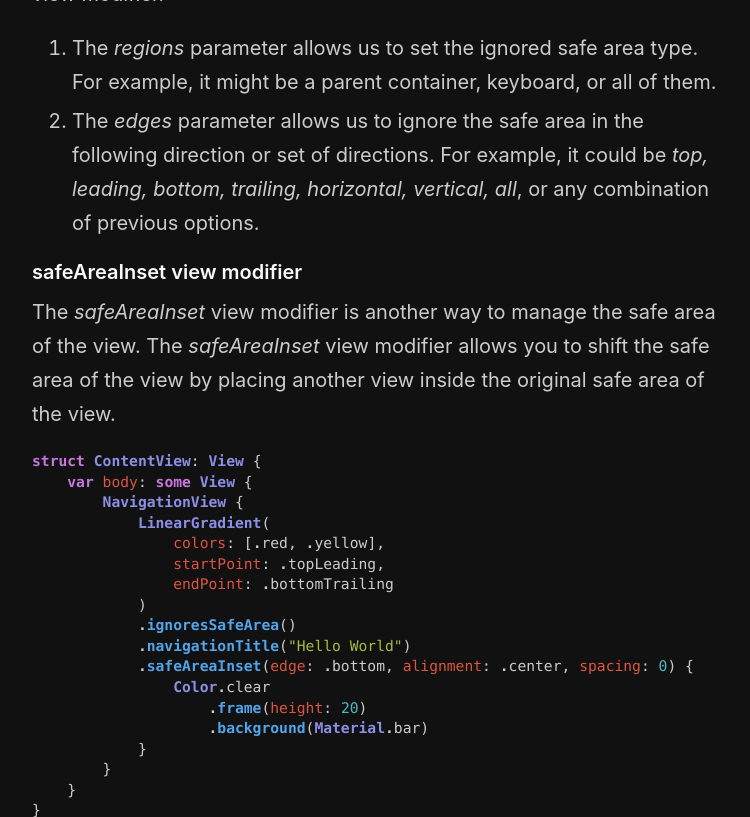
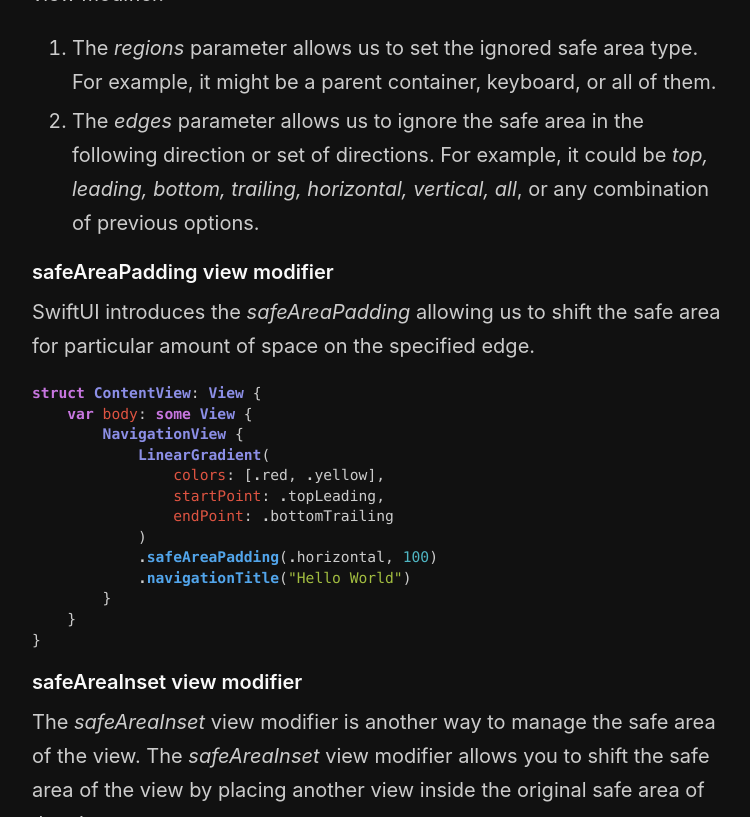
Before and after one commit to mecid/mecid.github.io, a Jekyll site: the page built from _posts/2021-11-03-managing-safe-area-in-swiftui.md, in a window 1280 px wide and 900 px high, scrolled down 3318 px, cut to the strip 0-817 px from the top of the window. Shown: the whole strip, without its empty margins (258-1008 px from the left). Built offline with Jekyll 4.4.1, drawn with Linux system fonts in a browser that asks for light colours.

Commit message:
safe area post updated

````diff
--- a/_posts/2021-11-03-managing-safe-area-in-swiftui.md
+++ b/_posts/2021-11-03-managing-safe-area-in-swiftui.md
@@ -82,6 +82,25 @@ Let's take a deep look at the possible parameters of the *ignoresSafeArea* view
 1. The *regions* parameter allows us to set the ignored safe area type. For example, it might be a parent container, keyboard, or all of them.
 2. The *edges* parameter allows us to ignore the safe area in the following direction or set of directions. For example, it could be *top, leading, bottom, trailing, horizontal, vertical, all*, or any combination of previous options.
 
+#### safeAreaPadding view modifier
+SwiftUI introduces the *safeAreaPadding* allowing us to shift the safe area for particular amount of space on the specified edge.
+
+```swift
+struct ContentView: View {
+    var body: some View {
+        NavigationView {
+            LinearGradient(
+                colors: [.red, .yellow],
+                startPoint: .topLeading,
+                endPoint: .bottomTrailing
+            )
+            .safeAreaPadding(.horizontal, 100)
+            .navigationTitle("Hello World")
+        }
+    }
+}
+```
+
 #### safeAreaInset view modifier
 The *safeAreaInset* view modifier is another way to manage the safe area of the view. The *safeAreaInset* view modifier allows you to shift the safe area of the view by placing another view inside the original safe area of the view.
 
````
